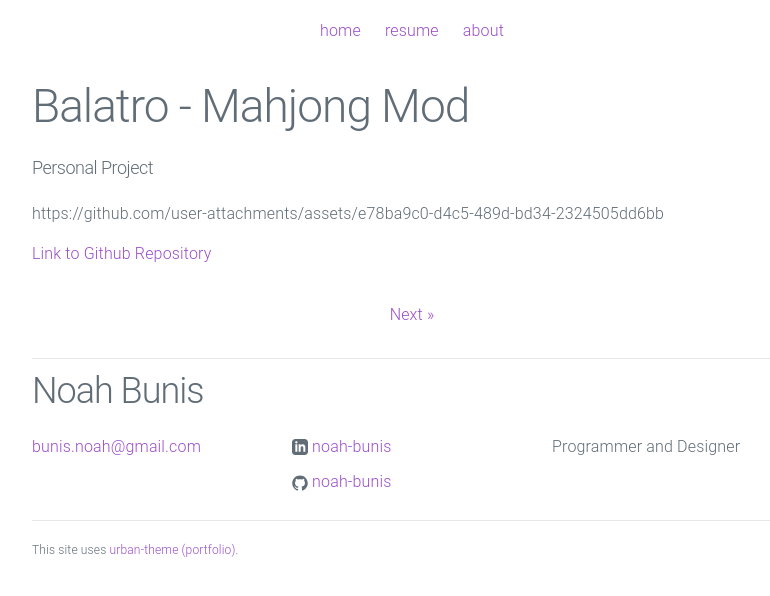
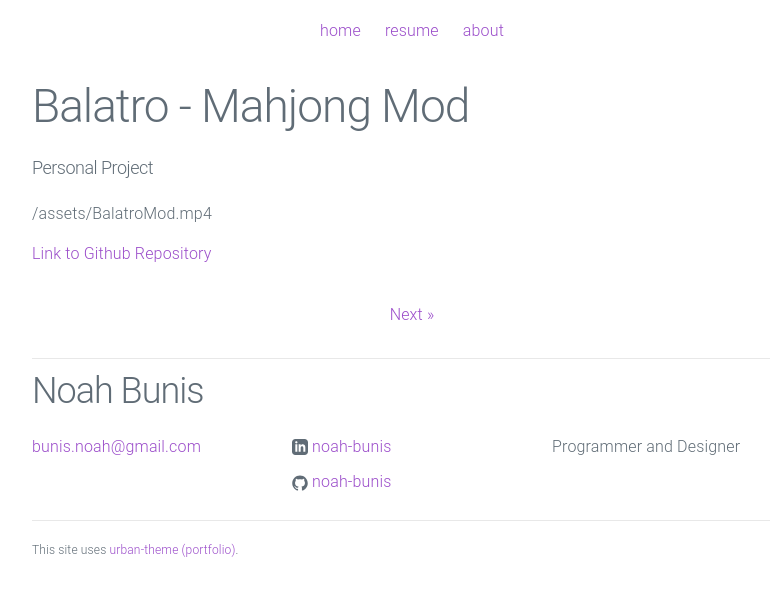
Before and after one commit to Noah-Bunis/noah-bunis.github.io, a Jekyll site: the page built from _posts/2026-01-11-balatro-mahjong.md, in a window 1280 px wide. Shown: the top 596 px of the page, without its empty margins (228-998 px from the left). Built offline with Jekyll 4.4.1, drawn with Linux system fonts in a browser that asks for light colours.

Commit message:
Update 2026-01-11-balatro-mahjong.md

```diff
--- a/_posts/2026-01-11-balatro-mahjong.md
+++ b/_posts/2026-01-11-balatro-mahjong.md
@@ -7,6 +7,6 @@
 ---
 
 
-https://github.com/user-attachments/assets/e78ba9c0-d4c5-489d-bd34-2324505dd6bb
+/assets/BalatroMod.mp4
 
 [Link to Github Repository](https://github.com/Noah-Bunis/BalatroMahjong)
```
